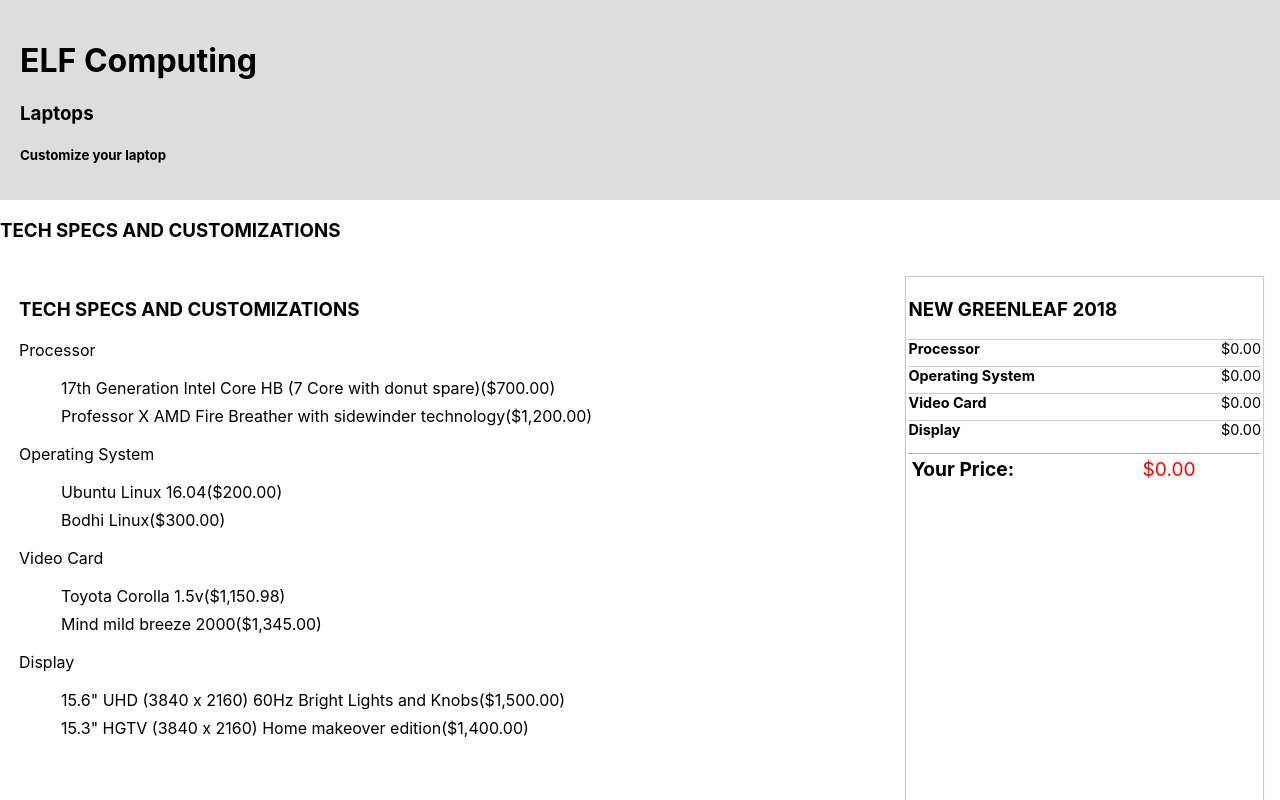
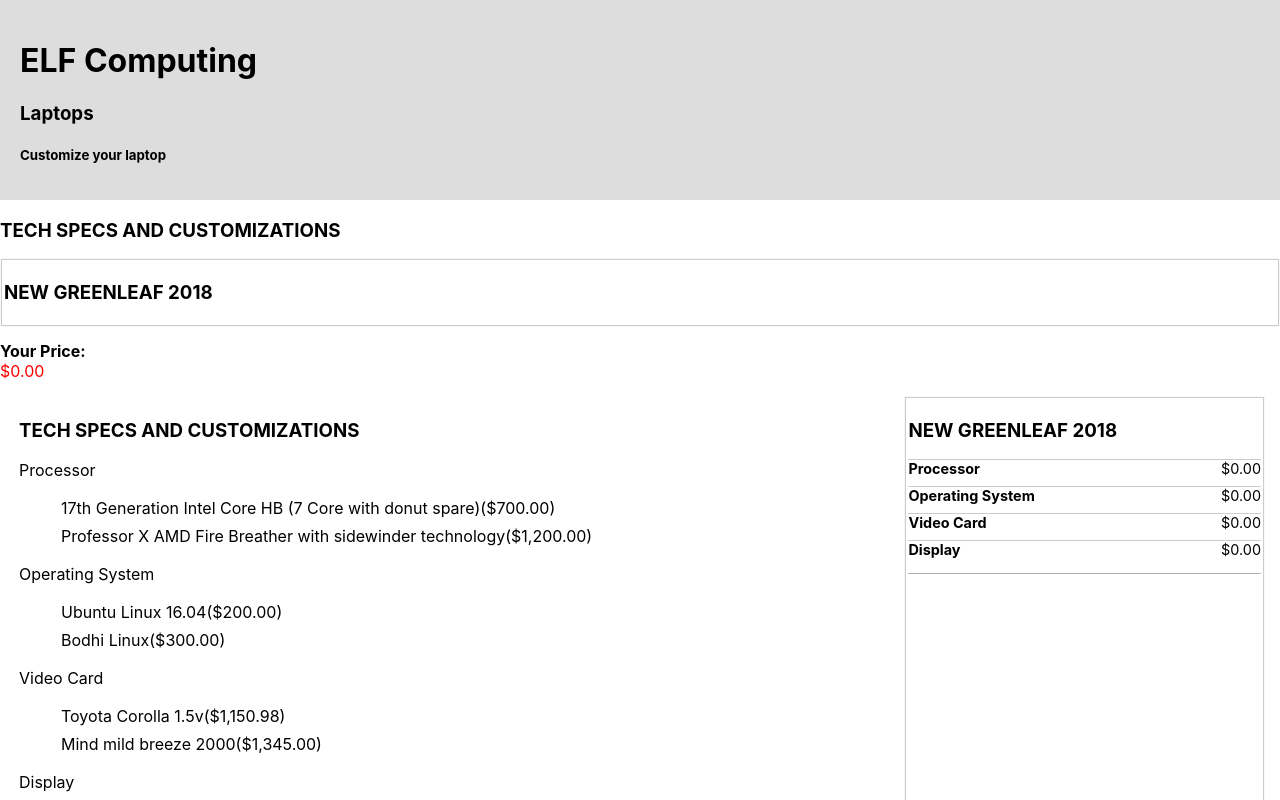
Before and after one commit to aubreyyoder/Laptop_Customizer-Master, a React (Create React App) app: page / in a window 1280 px wide. Shown: the top 800 px of the page. Built offline with nearby package versions, Linux system fonts and the light colour scheme.

Commit message:
Temp save

```diff
--- a/src/App.js
+++ b/src/App.js
@@ -101,15 +101,7 @@
           <section className="main__summary">
             <h3>NEW GREENLEAF 2018</h3>
             {summary}
-            <div className="summary__total">
-              <div className="summary__total__label">Your Price: </div>
-              <div className="summary__total__value">
-                {new Intl.NumberFormat("en-US", {
-                  style: "currency",
-                  currency: "USD"
-                }).format(total)}
-              </div>
-            </div>
+            <div className="summary__total" />
           </section>
         </main>
       </div>
--- a/src/Feature/Feature.js
+++ b/src/Feature/Feature.js
@@ -4,8 +4,14 @@
 
 class Feature extends React.Component {
   render() {
+    const key = "";
+    const options = "";
     return (
       <div className="Feature">
+        <div className="feature" key={key}>
+          <div className="feature__name">{key}</div>
+          <ul className="feature__list">{options}</ul>
+        </div>
         <Options />
       </div>
     );
--- a/src/Main/Main.js
+++ b/src/Main/Main.js
@@ -6,8 +6,9 @@
 class Main extends React.Component {
   render() {
     return (
-      <div clasName="Main">
+      <div className="Main">
         <h3>TECH SPECS AND CUSTOMIZATIONS</h3>
+
         <TechSpecs />
         <Summary />
       </div>
--- a/src/Summary/Summary.js
+++ b/src/Summary/Summary.js
@@ -7,6 +7,9 @@
   render() {
     return (
       <div className="Summary">
+        <section className="main__summary">
+          <h3>NEW GREENLEAF 2018</h3>
+        </section>
         <Feature />
         <Total />
       </div>
--- a/src/Total/Total.js
+++ b/src/Total/Total.js
@@ -3,7 +3,18 @@
 
 class Total extends React.Component {
   render() {
-    return <div className="Total" />;
+    const total = "";
+    return (
+      <div className="Total">
+        <div className="summary__total__label">Your Price:</div>
+        <div className="summary__total__value">
+          {new Intl.NumberFormat("en-US", {
+            style: "currency",
+            currency: "USD"
+          }).format(total)}
+        </div>
+      </div>
+    );
   }
 }
 export default Total;
```
